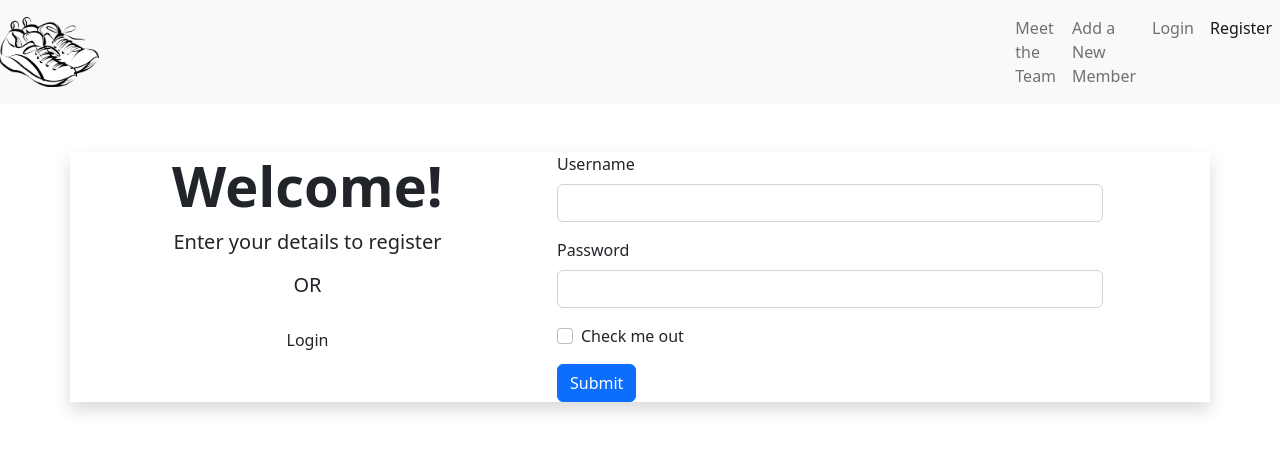
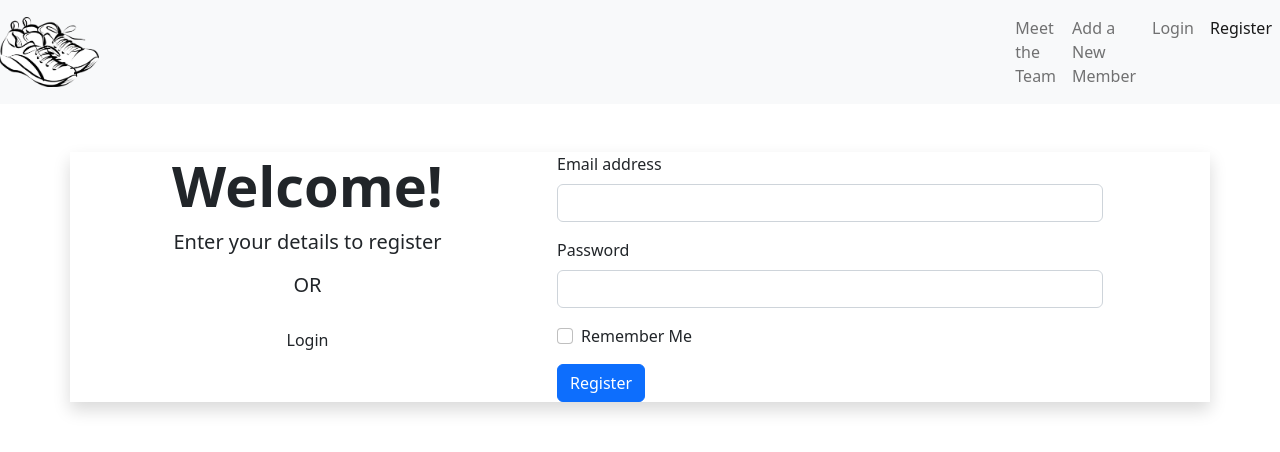
Before and after one commit to Zenmunist22/sneakerswebapp, a React (Create React App) app in the folder client/: page /register in a window 1280 px wide. Shown: the top 452 px of the page. Built offline with nearby package versions, Linux system fonts and the light colour scheme.

Commit message:
fixed register

```diff
--- a/client/src/components/Register.jsx
+++ b/client/src/components/Register.jsx
@@ -66,8 +66,8 @@
                    <div className="col-md-6">
                     <form onSubmit={handleSubmit} method = "POST">
   <div class="mb-3">
-    <label for="name" class="form-label">Username</label>
-    <input type="text" class="form-control" id="name" name = "username" value={user.username} onChange = {handleInput}/>
+    <label for="name" class="form-label">Email address</label>
+    <input type="email" class="form-control" id="name" name = "email" value={user.email} onChange = {handleInput}/>
   </div>
   <div class="mb-3">
     <label for="exampleInputPassword1" class="form-label">Password</label>
@@ -75,9 +75,9 @@
   </div>
   <div class="mb-3 form-check">
     <input type="checkbox" class="form-check-input" id="exampleCheck1"/>
-    <label class="form-check-label" for="exampleCheck1">Check me out</label>
+    <label class="form-check-label" for="exampleCheck1">Remember Me</label>
   </div>
-  <button type="submit" class="btn btn-primary">Submit</button>
+  <button type="submit" class="btn btn-primary">Register</button>
 </form>
                    </div>
                 </div>
```
